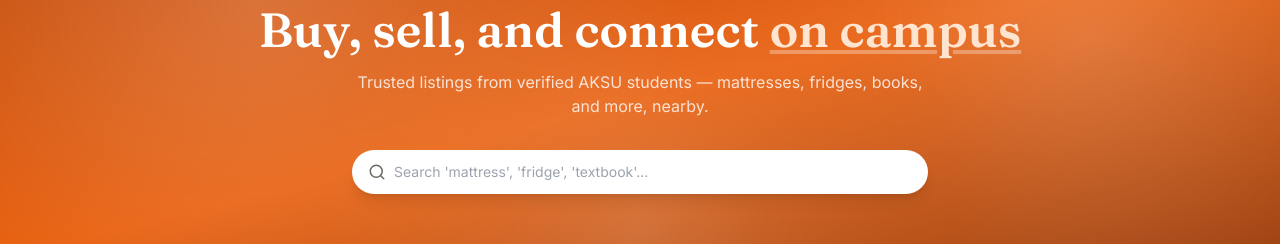
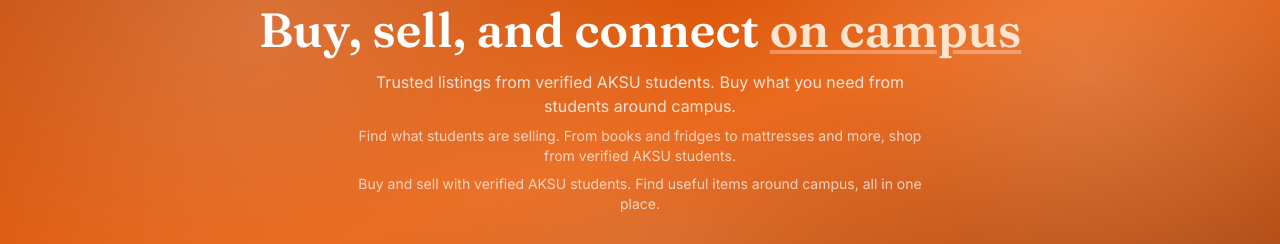
Before and after one commit to Mickyhill/ady-marketplace, a React (Vite) app in the folder frontend/: page / in a window 1280 px wide. Shown: the part 162-406 px from the top of the page. Built offline with nearby package versions, Linux system fonts and the light colour scheme; no server answers.

Commit message:
Fix Home.jsx - add all three hero lines

```diff
--- a/frontend/src/pages/Home.jsx
+++ b/frontend/src/pages/Home.jsx
@@ -75,7 +75,13 @@
             Buy, sell, and connect <span className="text-brand-100 underline decoration-white/30">on campus</span>
           </h1>
           <p className="mt-4 text-white/80 max-w-xl mx-auto">
-            Trusted listings from verified AKSU students — mattresses, fridges, books, and more, nearby.
+            Trusted listings from verified AKSU students. Buy what you need from students around campus.
+          </p>
+          <p className="mt-2 text-white/70 max-w-xl mx-auto text-sm">
+            Find what students are selling. From books and fridges to mattresses and more, shop from verified AKSU students.
+          </p>
+          <p className="mt-2 text-white/70 max-w-xl mx-auto text-sm">
+            Buy and sell with verified AKSU students. Find useful items around campus, all in one place.
           </p>
           <div className="mt-8 max-w-xl mx-auto">
             <div className="flex items-center gap-2 bg-white rounded-full px-4 py-3 shadow-lg">
```
